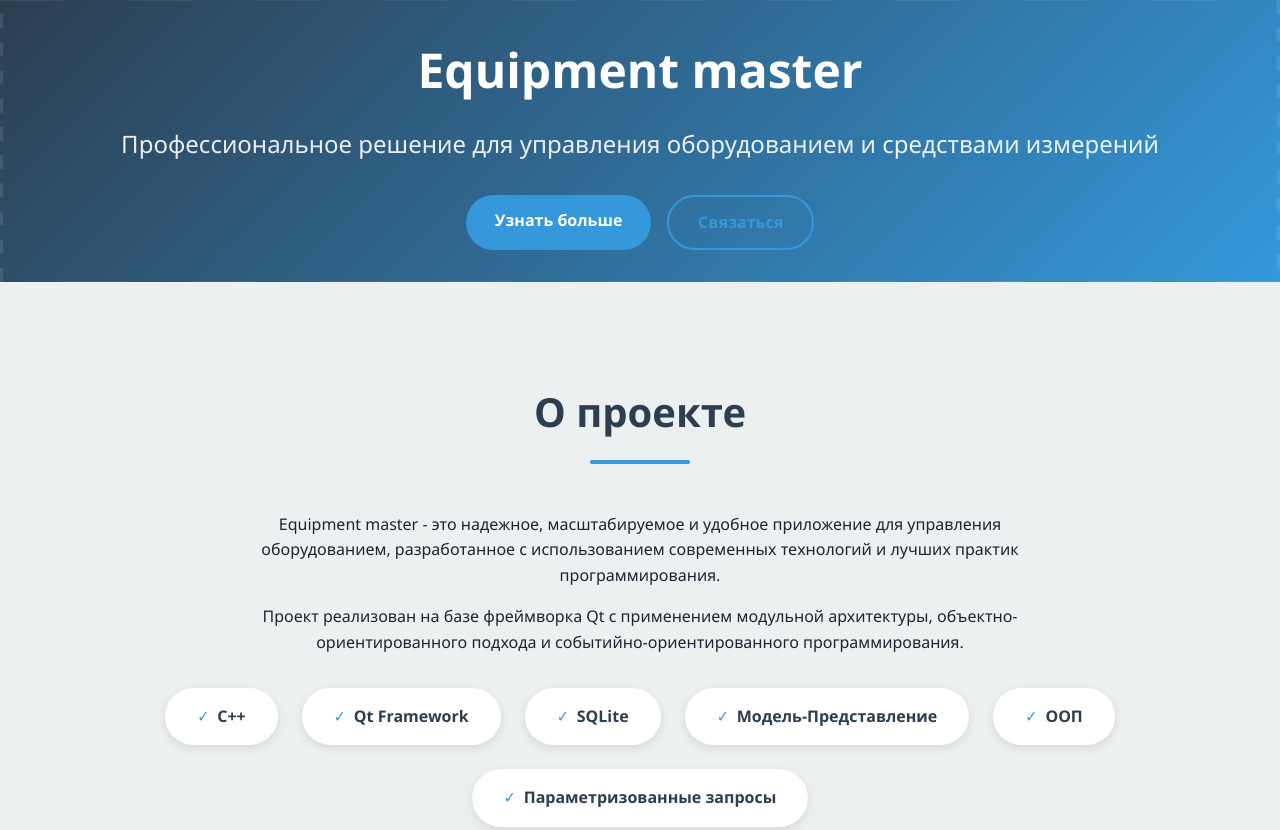
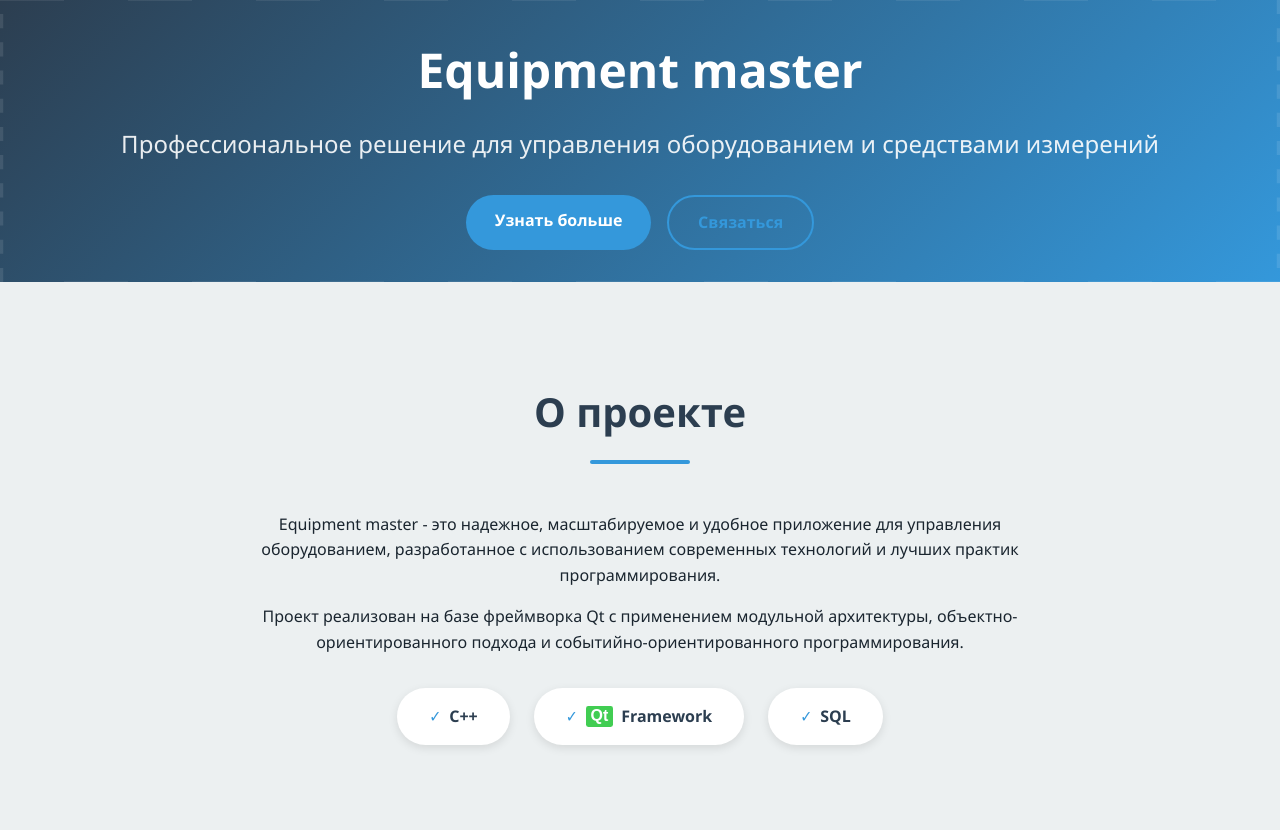
Before and after one commit to ConstructorI/EM, a plain HTML site: page index.html in a window 1280 px wide. Shown: the top 830 px of the page. Drawn offline with Linux system fonts and the light colour scheme.

Commit message:
Update index.html

```diff
--- a/index.html
+++ b/index.html
@@ -379,11 +379,8 @@
 
             <div class="tech-stack">
                 <div class="tech-item">C++</div>
-                <div class="tech-item">Qt Framework</div>
-                <div class="tech-item">SQLite</div>
-                <div class="tech-item">Модель-Представление</div>
-                <div class="tech-item">ООП</div>
-                <div class="tech-item">Параметризованные запросы</div>
+                <div class="tech-item"><span class="qt_logo">Qt</span> Framework</div>
+                <div class="tech-item">SQL</div>
             </div>
         </div>
     </section>
```
